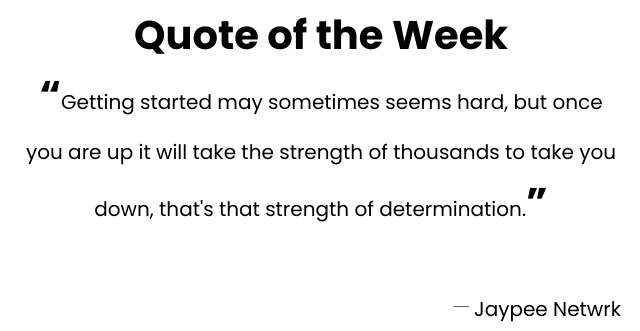
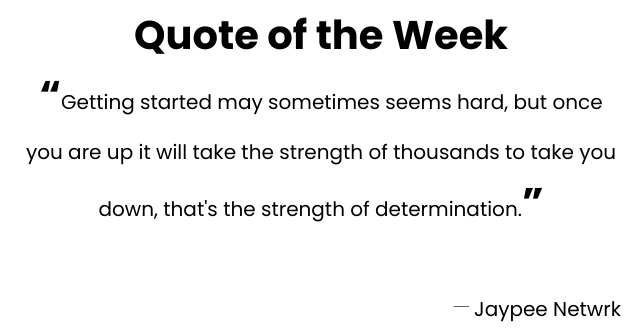
Before and after one commit to JaypeeDevlop/Quote-Generator, a plain HTML site: page index.html in a window 1280 px wide. Shown: the part 182-513 px from the top of the page, 319-959 px from the left. Drawn offline with Linux system fonts and the light colour scheme.

Commit message:
Minor Changes

```diff
--- a/index.html
+++ b/index.html
@@ -13,7 +13,7 @@
         <div class="container">
             <div class="quote">
                 <h1 class="head">Quote of the Week</h1>
-                <p class="wquote" id="weekQuote">Getting started may sometimes seems hard, but once you are up it will take the strength of thousands to take you down, that's that strength of determination.</p>
+                <p class="wquote" id="weekQuote">Getting started may sometimes seems hard, but once you are up it will take the strength of thousands to take you down, that's the strength of determination.</p>
 
                  <div class="great"> <span>__</span><p class="author" id="weekAuthor">Jaypee Netwrk</p></span></div>
             <hr>
```
